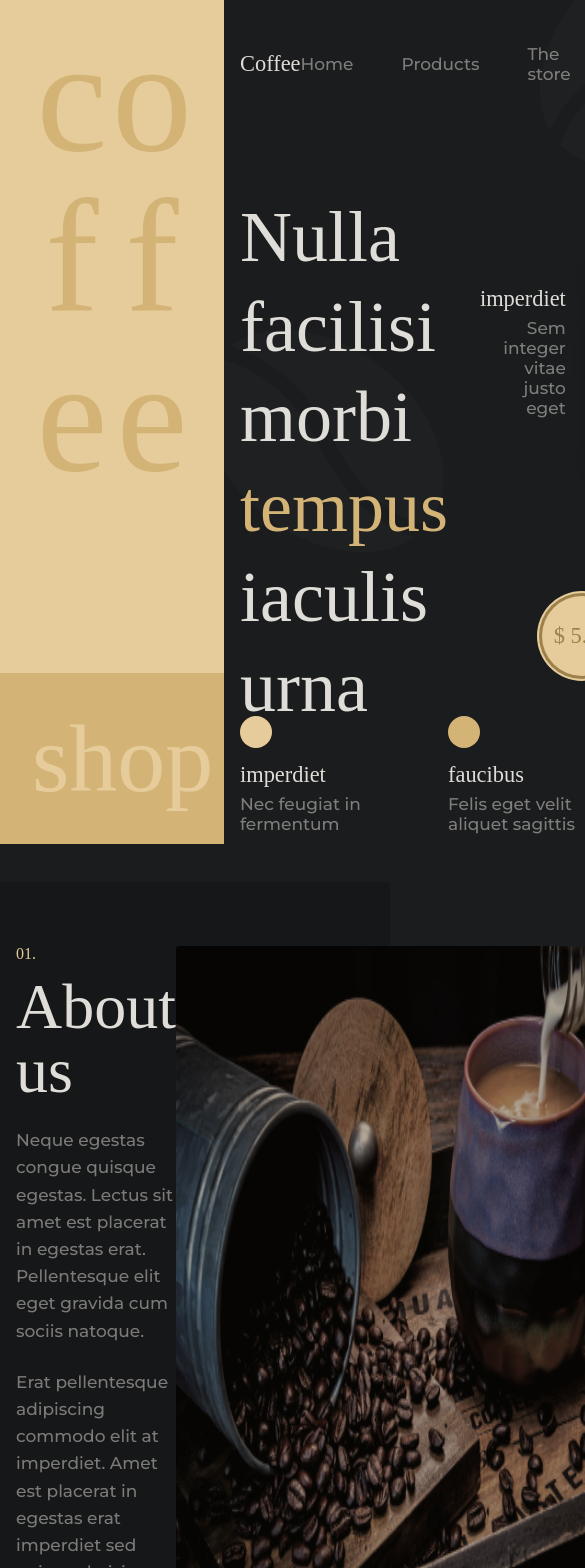
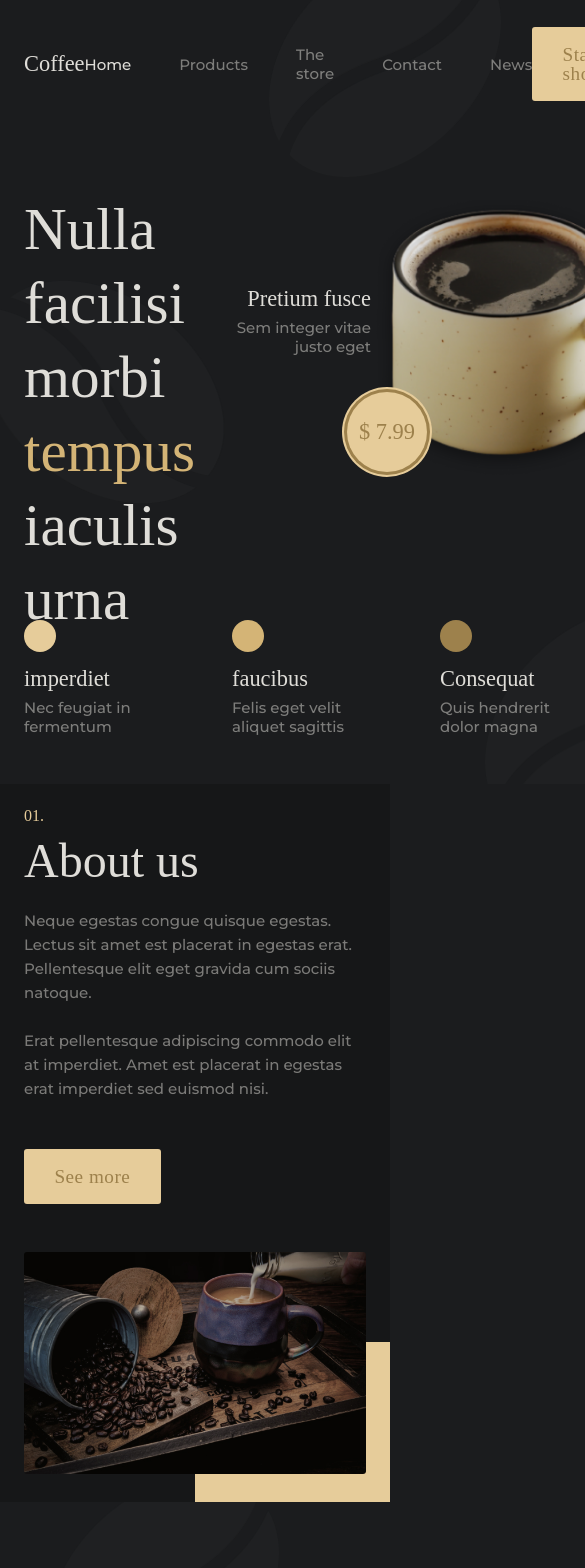
Before and after one commit to aridsm/cafeteria, a React (Create React App) app: page / in a window 390 px wide. Shown: the top 1568 px of the page, 585 px wide, since content can reach past the window. Built offline with nearby package versions, Linux system fonts and the light colour scheme; a web font is replaced by a local one.

Commit message:
responsive home, about, subscribe and best seller

```diff
--- a/src/Styles/App.scss
+++ b/src/Styles/App.scss
@@ -56,3 +56,22 @@ h2 {
 ::-webkit-scrollbar-thumb {
   background: $c-s-1;
 }
+
+@media (max-width: 1005px) {
+  body {
+    font-size: 15px;
+  }
+
+  h2 {
+    @include fontTitles(3rem);
+  }
+}
+
+@media (max-width: 500px) {
+  .section-pd {
+    padding: 1.5rem 0;
+  }
+  .container {
+    padding: 0 1.5rem;
+  }
+}
--- a/src/Styles/Components/About.scss
+++ b/src/Styles/Components/About.scss
@@ -3,6 +3,7 @@
 .about {
   background: $c-bg-2;
   position: relative;
+
   .h2::before {
     @include numberH2(1);
   }
@@ -22,19 +23,46 @@
     display: flex;
     justify-content: space-between;
   }
-
+  .col-1 {
+    flex: 1;
+  }
+  .img-container {
+    max-width: 550px;
+    width: 100%;
+    z-index: 2;
+    margin-left: 2rem;
+    flex: 2;
+  }
   .img-about {
-    max-width: 550px;
+    width: 100%;
+    height: 100%;
+    object-fit: cover;
     border-radius: $radius;
-    z-index: 2;
   }
 
   .ornament {
     position: absolute;
-    height: 7rem;
+    height: 10rem;
     width: 20%;
     background: $c-s-1;
     right: 0;
     bottom: 0;
   }
 }
+
+@media (max-width: 910px) {
+  .about {
+    .container {
+      flex-direction: column;
+      align-items: center;
+    }
+    .img-container {
+      max-width: 450px;
+      margin-left: 0;
+      margin-top: 3rem;
+    }
+    .ornament {
+      width: 50%;
+    }
+  }
+}
--- a/src/Styles/Components/BestSeller.scss
+++ b/src/Styles/Components/BestSeller.scss
@@ -70,3 +70,36 @@
   background-repeat: no-repeat;
   background-position: 30% -5%, 90% 110%;
 }
+
+@media (max-width: 1300px) {
+  .best-seller {
+    .slider {
+      margin-top: 6rem;
+    }
+    .arrow {
+      top: -3rem;
+    }
+    .arrow-left {
+      left: 0;
+    }
+    .arrow-right {
+      right: 0;
+    }
+  }
+}
+
+@media (max-width: 700px) {
+  .best-seller {
+    .slider-container {
+      overflow: hidden;
+    }
+    .slider {
+      overflow: visible;
+      padding-right: 5rem;
+      margin-top: 3rem;
+    }
+    .slide-item {
+      background: $c-bg-3;
+    }
+  }
+}
--- a/src/Styles/Components/Header.scss
+++ b/src/Styles/Components/Header.scss
@@ -5,6 +5,7 @@
   width: calc(100% - 14rem);
   right: 0;
   top: 2rem;
+  padding: 0 1rem;
   nav,
   ul {
     display: flex;
@@ -17,8 +18,33 @@
     li + li {
       margin-left: 3rem;
     }
+    a {
+      transition: 0.1s;
+    }
+    .active,
+    a:hover {
+      color: $c-txt;
+    }
   }
   .logo {
     @include fontTitles(m);
   }
 }
+
+@media (max-width: 1350px) {
+  .header {
+    width: calc(100% - 11rem);
+  }
+}
+
+@media (max-width: 1200px) {
+  .header {
+    width: 100%;
+  }
+}
+
+@media (max-width: 1005px) {
+  .header {
+    padding: 0;
+  }
+}
--- a/src/Styles/Components/Home.scss
+++ b/src/Styles/Components/Home.scss
@@ -10,7 +10,6 @@
     .coffee {
       background: $c-s-1;
       color: $c-s-2;
-      font-size: 9rem;
       padding: 1rem;
       flex: 6;
       word-wrap: break-word;
@@ -28,7 +27,6 @@
       color: $c-s-1;
       padding: 2rem;
       flex: 1;
-      font-size: 5rem;
       display: grid;
       place-items: center;
       @include fontTitles(6rem);
@@ -41,6 +39,7 @@
       url("../../assets/coffee-grain.png");
     background-repeat: no-repeat;
     background-position: 50% -10%, -5% 50%, 90% 110%;
+    padding: 0 1rem;
   }
   .container {
     padding-top: 6rem;
@@ -62,7 +61,6 @@
   }
 
   h1 {
-    font-size: 4.2rem;
     @include fontTitles(4.5rem);
     line-height: 125%;
     span {
@@ -100,3 +98,41 @@
     align-items: flex-end;
   }
 }
+
+@media (max-width: 1350px) {
+  .home {
+    .coffee-shop {
+      width: 11rem;
+      .coffee {
+        @include fontTitles(7rem);
+        span {
+          width: 4rem;
+        }
+      }
+      .shop {
+        padding: 1rem;
+        @include fontTitles(5rem);
+      }
+    }
+  }
+}
+
+@media (max-width: 1200px) {
+  .home {
+    .coffee-shop {
+      display: none;
+    }
+  }
+}
+
+@media (max-width: 1005px) {
+  .home {
+    h1 {
+      @include fontTitles(3.7rem);
+      line-height: 125%;
+    }
+    .home-content {
+      padding: 0;
+    }
+  }
+}
--- a/src/Styles/Components/HomeSlide.scss
+++ b/src/Styles/Components/HomeSlide.scss
@@ -5,7 +5,11 @@
 }
 
 .slide {
-  margin-left: 2rem;
+  margin-left: 1rem;
+  .slider {
+    width: 35rem;
+    height: 23rem;
+  }
   .slide-content {
     position: relative;
     display: flex;
@@ -47,11 +51,18 @@
   .buttons-list {
     display: flex;
     flex-direction: column;
-    margin-left: 4rem;
+    margin-left: 1.5rem;
     font-size: 20px;
     color: $c-txt-2;
     button + button {
       margin-top: 3.5rem;
+    }
+    button {
+      transition: 0.1s;
+    }
+    button:hover,
+    .active {
+      color: $c-txt;
     }
     .arrow {
       @include arrow;
@@ -61,3 +72,30 @@
     }
   }
 }
+
+@media (max-width: 1350px) {
+  .slide {
+    .slider {
+      width: 32rem;
+      height: 21rem;
+    }
+    .slide-content {
+      .img-container img {
+        width: 360px;
+      }
+    }
+  }
+}
+
+@media (max-width: 1250px) {
+  .slide {
+    .slider {
+      width: 30rem;
+    }
+    .slide-content {
+      .img-container img {
+        width: 320px;
+      }
+    }
+  }
+}
--- a/src/Styles/Components/Subscribe.scss
+++ b/src/Styles/Components/Subscribe.scss
@@ -32,3 +32,19 @@
     }
   }
 }
+
+@media (max-width: 1005px) {
+  .subscribe {
+    .container {
+      flex-direction: column;
+      text-align: center;
+    }
+    form {
+      margin-left: 0;
+      margin-top: 3rem;
+      input {
+        width: 15rem;
+      }
+    }
+  }
+}
--- a/src/components/About.js
+++ b/src/components/About.js
@@ -21,7 +21,9 @@ const About = () => {
             See more
           </a>
         </div>
-        <img src={img} alt="coffee" className="img-about" />
+        <div className="img-container">
+          <img src={img} alt="coffee" className="img-about" />
+        </div>
       </div>
       <div className="ornament"></div>
     </section>
--- a/src/components/BestSeller.js
+++ b/src/components/BestSeller.js
@@ -6,7 +6,6 @@ import img2 from "../assets/prod2.webp";
 import img3 from "../assets/prod3.webp";
 import img4 from "../assets/prod4.webp";
 import img5 from "../assets/prod5.webp";
-import "swiper/css/navigation";
 import "swiper/css";
 import { ReactComponent as ArrowSvg } from "../assets/arrow.svg";
 
@@ -81,6 +80,28 @@ const BestSeller = () => {
               console.log("initialize swiper", s);
               setSwiper(s);
             }}
+            breakpoints={{
+              200: {
+                slidesPerView: 1,
+                spaceBetween: 20,
+              },
+              530: {
+                slidesPerView: 2,
+                spaceBetween: 20,
+              },
+              700: {
+                slidesPerView: 3,
+                spaceBetween: 20,
+              },
+              1000: {
+                slidesPerView: 4,
+                spaceBetween: 20,
+              },
+              1200: {
+                slidesPerView: 4,
+                spaceBetween: 50,
+              },
+            }}
           >
             {products.map((prod) => (
               <SwiperSlide key={prod.name} className="slide-item">
--- a/src/components/Header.js
+++ b/src/components/Header.js
@@ -10,7 +10,9 @@ const Header = () => {
         </a>
         <ul>
           <li>
-            <a href="/">Home</a>
+            <a href="/" className="active">
+              Home
+            </a>
           </li>
           <li>
             <a href="/">Products</a>
@@ -20,6 +22,9 @@ const Header = () => {
           </li>
           <li>
             <a href="/">Contact</a>
+          </li>
+          <li>
+            <a href="/">News</a>
           </li>
         </ul>
         <a href="/" className="btn">
--- a/src/components/HomeSlide.js
+++ b/src/components/HomeSlide.js
@@ -1,50 +1,90 @@
-import React from "react";
+import React, { useState } from "react";
 import "../Styles/Components/HomeSlide.scss";
 import img1 from "../assets/home-img-1.png";
+import img2 from "../assets/img-home-2.webp";
+import img3 from "../assets/img-home-3.webp";
 import { ReactComponent as ArrowSvg } from "../assets/arrow.svg";
+import { Swiper, SwiperSlide } from "swiper/react";
+import "swiper/css";
 
 const coffeesList = [
   {
     name: "Pretium fusce",
     description: "Sem integer vitae justo eget",
-    price: "$5.99",
+    price: "$ 7.99",
     img: img1,
   },
   {
     name: "Pretium fusce 2",
     description: "Sem integer vitae justo eget 3",
-    price: "$5.99 2",
-    img: img1,
+    price: "$ 12.49",
+    img: img2,
   },
   {
     name: "Pretium fusce 3",
     description: "Sem integer vitae justo eget 3",
-    price: "$5.99 3",
-    img: img1,
+    price: "$ 9.99",
+    img: img3,
   },
 ];
 
 const HomeSlide = () => {
+  const [swiper, setSwiper] = useState(null);
+  const [activeIndex, setActiveIndex] = useState(0);
+
+  const nextSlideHandler = () => {
+    swiper.slideNext();
+  };
+
+  const prevSlideHandler = () => {
+    swiper.slidePrev();
+  };
+
+  const activeSlide = (index) => {
+    swiper.slideTo(index);
+  };
+
   return (
     <div className="slide">
-      <div className="slide-content">
-        <div className="prod-name">
-          <span>imperdiet</span>
-          <p>Sem integer vitae justo eget</p>
-        </div>
-        <div className="img-container">
-          <img src={img1} alt="" />
-          <span className="price">$ 5.99</span>
-        </div>
-      </div>
+      <Swiper
+        slidesPerView={1}
+        className="slider"
+        direction="vertical"
+        onSwiper={(s) => {
+          setSwiper(s);
+        }}
+        onActiveIndexChange={(s) => {
+          setActiveIndex(s.activeIndex);
+        }}
+      >
+        {coffeesList.map((coffee) => (
+          <SwiperSlide className="slide-content" key={coffee.name}>
+            <div className="prod-name">
+              <span>{coffee.name}</span>
+              <p>{coffee.description}</p>
+            </div>
+            <div className="img-container">
+              <img src={coffee.img} alt="" />
+              <span className="price">{coffee.price}</span>
+            </div>
+          </SwiperSlide>
+        ))}
+      </Swiper>
+
       <div className="buttons-list">
-        <button className="arrow">
+        <button className="arrow" onClick={prevSlideHandler}>
           <ArrowSvg />
         </button>
         {coffeesList.map((coffee, index) => (
-          <button key={coffee.name}>0{index + 1}</button>
+          <button
+            key={coffee.name}
+            onClick={() => activeSlide(index)}
+            className={activeIndex === index ? "active" : ""}
+          >
+            0{index + 1}
+          </button>
         ))}
-        <button className="arrow arrow-down">
+        <button className="arrow arrow-down" onClick={nextSlideHandler}>
           <ArrowSvg />
         </button>
       </div>
```
Also changed, not shown: src/assets/img-home-2.webp (added), src/assets/img-home-3.webp (added).
